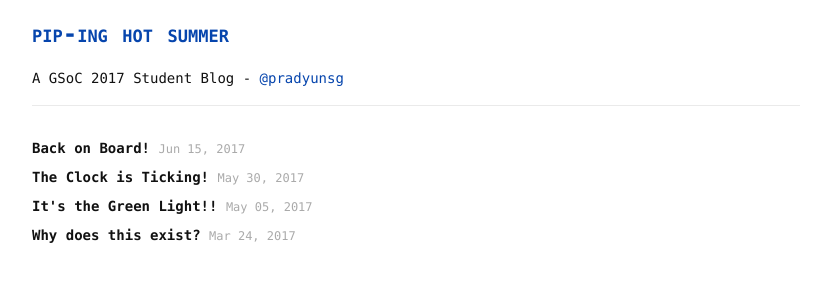
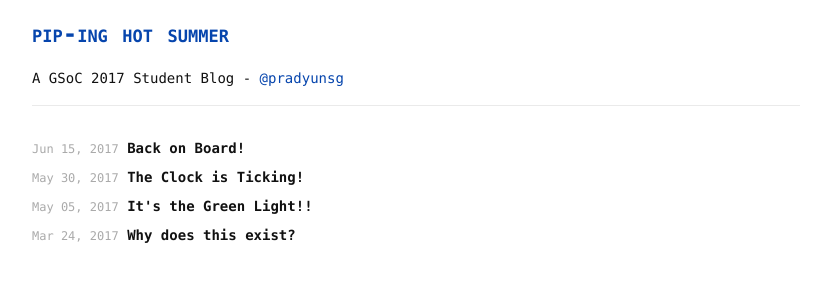
Before and after one commit to pradyunsg/gsoc-2017, a Jekyll site: the page built from index.html, in a window 1280 px wide. Shown: the top 300 px of the page, without its empty margins (8-839 px from the left). Built offline with Jekyll 4.4.1, drawn with Linux system fonts in a browser that asks for light colours; some web fonts are replaced; part of the change alters nothing that is shown.

Commit message:
Move date before post title

```diff
--- a/index.html
+++ b/index.html
@@ -16,7 +16,8 @@ layout: default
 		<ul class="post-list">
 			{% for post in site.posts %}
 			<li>
-				<a href="{{ post.url | prepend: site.baseurl }}">{{ post.title }}</a> <time datetime="{{ post.date | date_to_xmlschema }}">{{ post.date | date: "%b %d, %Y" }}</time>
+				<time datetime="{{ post.date | date_to_xmlschema }}">{{ post.date | date: "%b %d, %Y" }}</time>
+				<a href="{{ post.url | prepend: site.baseurl }}">{{ post.title }}</a>
 			</li>
 			{% endfor %}
 		</ul>
```
